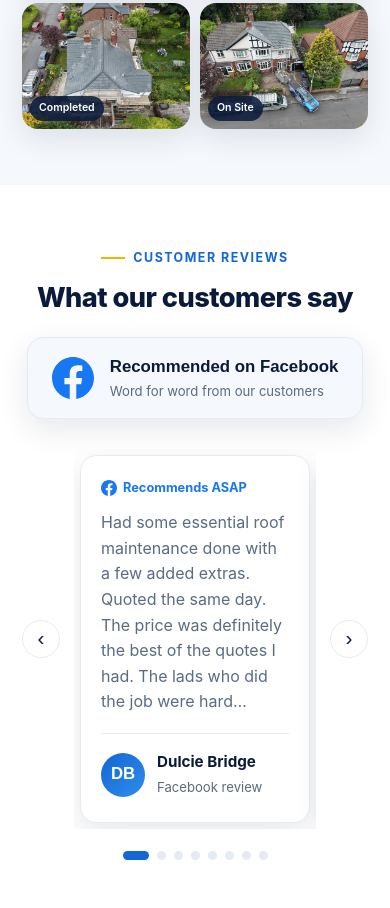
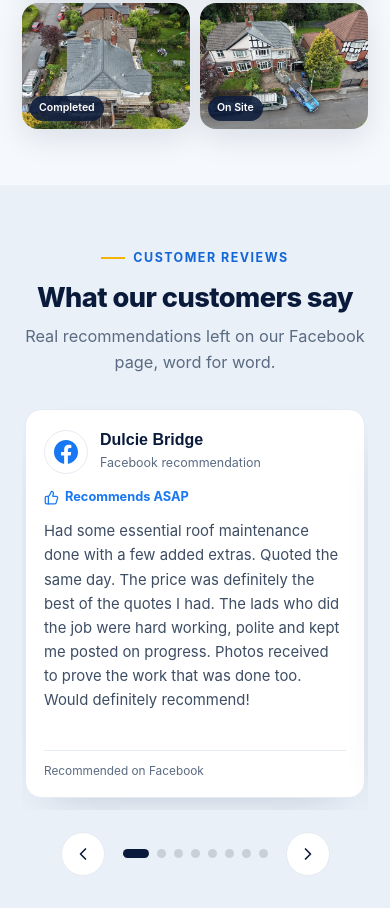
Before and after one commit to Innov8-workflows/ASAP-Property-Maintenance-Form, a plain HTML site: page index.html in a window 390 px wide. Shown: the part 3776-4684 px from the top of the page. Drawn offline with Linux system fonts and the light colour scheme.

Commit message:
Reviews: three-across review carousel with Facebook marks and Read more
Two across on tablets, one on phones, swipe and arrows, Lucide chevrons.

Co-Authored-By: Claude Opus 5.5 <noreply@anthropic.com>

```diff
--- a/index.html
+++ b/index.html
@@ -238,24 +238,16 @@
     <div class="sec-head">
       <span class="eyebrow">Customer Reviews</span>
       <h2>What our customers say</h2>
+      <p class="rev-lead">Real recommendations left on our Facebook page, word for word.</p>
     </div>
-
-    <div class="rev-summary">
-      <svg class="fb-icon" viewBox="0 0 24 24" width="42" height="42" fill="#1877F2" aria-hidden="true"><path d="M24 12.07C24 5.4 18.63 0 12 0S0 5.4 0 12.07C0 18.1 4.39 23.1 10.13 24v-8.44H7.08v-3.49h3.05V9.41c0-3.02 1.79-4.69 4.53-4.69 1.31 0 2.68.24 2.68.24v2.97h-1.51c-1.49 0-1.96.93-1.96 1.89v2.25h3.33l-.53 3.49h-2.8V24C19.61 23.1 24 18.1 24 12.07z"/></svg>
-      <div class="rev-summary-score">
-        <div class="rev-head">Recommended on Facebook</div>
-        <div class="rev-count">Word for word from our customers</div>
-      </div>
+  </div>
+  <div class="wrap">
+    <div class="rev-view" id="revView"><div class="rev-track" id="revTrack"></div></div>
+    <div class="rev-ctrls">
+      <button type="button" class="rev-arrow" id="revPrev" aria-label="Previous reviews"><svg viewBox="0 0 24 24" width="20" height="20" fill="none" stroke="currentColor" stroke-width="2" stroke-linecap="round" stroke-linejoin="round" aria-hidden="true"><path d="m15 18-6-6 6-6"/></svg></button>
+      <div class="rev-dots" id="revDots"></div>
+      <button type="button" class="rev-arrow" id="revNext" aria-label="Next reviews"><svg viewBox="0 0 24 24" width="20" height="20" fill="none" stroke="currentColor" stroke-width="2" stroke-linecap="round" stroke-linejoin="round" aria-hidden="true"><path d="m9 18 6-6-6-6"/></svg></button>
     </div>
-
-    <div class="rev-slider" id="revSlider">
-      <button class="rev-arrow rev-prev" id="revPrev" aria-label="Previous review">&lsaquo;</button>
-      <div class="rev-viewport">
-        <div class="rev-track" id="revTrack"></div>
-      </div>
-      <button class="rev-arrow rev-next" id="revNext" aria-label="Next review">&rsaquo;</button>
-    </div>
-    <div class="rev-dots" id="revDots"></div>
   </div>
 </section>
 
--- a/script.js
+++ b/script.js
@@ -252,50 +252,77 @@ var REVIEWS = [
 (function initSlider(){
   var track_ = document.getElementById('revTrack');
   var dotsWrap = document.getElementById('revDots');
-  if(!track_ || !REVIEWS.length) return;
-  var fb = '<svg viewBox="0 0 24 24" width="16" height="16" fill="#1877F2" aria-hidden="true"><path d="M24 12.07C24 5.4 18.63 0 12 0S0 5.4 0 12.07C0 18.1 4.39 23.1 10.13 24v-8.44H7.08v-3.49h3.05V9.41c0-3.02 1.79-4.69 4.53-4.69 1.31 0 2.68.24 2.68.24v2.97h-1.51c-1.49 0-1.96.93-1.96 1.89v2.25h3.33l-.53 3.49h-2.8V24C19.61 23.1 24 18.1 24 12.07z"/></svg>';
-  var initials = function(n){ return n.split(/[\s.]+/).filter(Boolean).slice(0,2).map(function(w){ return w[0]; }).join('').toUpperCase(); };
+  var view = document.getElementById('revView');
+  if(!track_ || !dotsWrap || !view || !REVIEWS.length) return;
+  var FB = '<svg viewBox="0 0 24 24" width="24" height="24" aria-hidden="true"><path fill="#1877F2" d="M24 12.073c0-6.627-5.373-12-12-12s-12 5.373-12 12c0 5.99 4.388 10.954 10.125 11.854v-8.385H7.078v-3.47h3.047V9.43c0-3.007 1.792-4.669 4.533-4.669 1.312 0 2.686.235 2.686.235v2.953H15.83c-1.491 0-1.956.925-1.956 1.874v2.25h3.328l-.532 3.47h-2.796v8.385C19.612 23.027 24 18.062 24 12.073z"/></svg>';
+  var THUMB = '<svg viewBox="0 0 24 24" width="15" height="15" fill="none" stroke="currentColor" stroke-width="2" stroke-linecap="round" stroke-linejoin="round" aria-hidden="true"><path d="M7 10v12"/><path d="M15 5.88 14 10h5.83a2 2 0 0 1 1.92 2.56l-2.33 8A2 2 0 0 1 17.5 22H4a2 2 0 0 1-2-2v-8a2 2 0 0 1 2-2h2.76a2 2 0 0 0 1.79-1.11L12 2a3.13 3.13 0 0 1 3 3.88Z"/></svg>';
 
   track_.innerHTML = REVIEWS.map(function(r){
-    return '<div class="rev-card"><div class="rev-card-inner">' +
-      '<span class="rev-rec">' + fb + 'Recommends ASAP</span>' +
-      '<p>' + esc(r.text) + '</p>' +
-      '<div class="rev-author"><span class="rev-avatar">' + esc(initials(r.name)) + '</span>' +
-      '<div class="rev-author-meta"><strong>' + esc(r.name) + '</strong><span>Facebook review</span></div></div>' +
-    '</div></div>';
+    return '<div class="rev-cell"><article class="rev-card">' +
+      '<div class="rev-top"><div class="rev-av">' + FB + '</div>' +
+      '<div class="rev-who"><b>' + esc(r.name) + '</b><span>Facebook recommendation</span></div></div>' +
+      '<div class="rev-rec">' + THUMB + 'Recommends ASAP</div>' +
+      '<div class="rev-body"><p data-verbatim>' + esc(r.text) + '</p><button type="button" class="rev-more" hidden>Read more</button></div>' +
+      '<div class="rev-foot">Recommended on Facebook</div>' +
+    '</article></div>';
   }).join('');
 
-  dotsWrap.innerHTML = REVIEWS.map(function(_, i){ return '<button class="rev-dot' + (i === 0 ? ' active' : '') + '" data-i="' + i + '" aria-label="Go to review ' + (i + 1) + '"></button>'; }).join('');
-  var dots = Array.prototype.slice.call(dotsWrap.children);
+  function clampCheck(){
+    Array.prototype.forEach.call(track_.querySelectorAll('.rev-card'), function(card){
+      if(card.classList.contains('open')) return;
+      var p = card.querySelector('.rev-body p');
+      card.querySelector('.rev-more').hidden = p.scrollHeight <= p.clientHeight + 2;
+    });
+  }
+  track_.addEventListener('click', function(e){
+    var b = e.target.closest('.rev-more');
+    if(!b) return;
+    var open = b.closest('.rev-card').classList.toggle('open');
+    b.textContent = open ? 'Show less' : 'Read more';
+  });
 
-  var cur = 0, timer = null;
-  function show(i){
-    cur = (i + REVIEWS.length) % REVIEWS.length;
-    track_.style.transform = 'translateX(-' + (cur * 100) + '%)';
-    dots.forEach(function(d, n){ d.classList.toggle('active', n === cur); });
+  function perView(){ return window.innerWidth <= 680 ? 1 : (window.innerWidth <= 1024 ? 2 : 3); }
+  var pv = perView(), page = 0, timer = null;
+  function pages(){ return Math.max(1, Math.ceil(REVIEWS.length / pv)); }
+  function buildDots(){
+    dotsWrap.innerHTML = '';
+    for(var i = 0; i < pages(); i++){
+      (function(i){
+        var b = document.createElement('button');
+        b.type = 'button';
+        b.setAttribute('aria-label', 'Reviews page ' + (i + 1));
+        b.addEventListener('click', function(){ go(i); reset(); });
+        dotsWrap.appendChild(b);
+      })(i);
+    }
   }
-  function next(){ show(cur + 1); }
-  function prev(){ show(cur - 1); }
-  function play(){ stop(); timer = setInterval(next, 6500); }
+  function go(n){
+    var pc = pages();
+    page = (n + pc) % pc;
+    track_.style.transform = 'translateX(-' + (page * 100) + '%)';
+    Array.prototype.forEach.call(dotsWrap.children, function(b, k){ b.classList.toggle('active', k === page); });
+  }
   function stop(){ if(timer){ clearInterval(timer); timer = null; } }
+  function reset(){ stop(); timer = setInterval(function(){ go(page + 1); }, 6500); }
 
-  document.getElementById('revNext').addEventListener('click', function(){ next(); play(); });
-  document.getElementById('revPrev').addEventListener('click', function(){ prev(); play(); });
-  dots.forEach(function(d){ d.addEventListener('click', function(){ show(+d.getAttribute('data-i')); play(); }); });
-
-  var slider = document.getElementById('revSlider');
-  slider.addEventListener('mouseenter', stop);
-  slider.addEventListener('mouseleave', play);
-  var x0 = null;
-  slider.addEventListener('touchstart', function(e){ x0 = e.touches[0].clientX; stop(); }, {passive:true});
-  slider.addEventListener('touchend', function(e){
-    if(x0 === null) return;
-    var dx = e.changedTouches[0].clientX - x0;
-    if(Math.abs(dx) > 40){ if(dx < 0) next(); else prev(); }
-    x0 = null; play();
+  buildDots(); go(0); reset(); clampCheck();
+  if(document.fonts && document.fonts.ready) document.fonts.ready.then(clampCheck);
+  view.addEventListener('mouseenter', stop);
+  view.addEventListener('mouseleave', reset);
+  document.getElementById('revPrev').addEventListener('click', function(){ go(page - 1); reset(); });
+  document.getElementById('revNext').addEventListener('click', function(){ go(page + 1); reset(); });
+  var sx = 0, sy = 0;
+  view.addEventListener('touchstart', function(e){ sx = e.touches[0].clientX; sy = e.touches[0].clientY; }, {passive:true});
+  view.addEventListener('touchend', function(e){
+    var dx = e.changedTouches[0].clientX - sx, dy = e.changedTouches[0].clientY - sy;
+    if(Math.abs(dx) > 45 && Math.abs(dx) > Math.abs(dy)){ go(page + (dx < 0 ? 1 : -1)); reset(); }
   }, {passive:true});
-
-  show(0); play();
+  window.addEventListener('resize', function(){
+    clampCheck();
+    var n = perView();
+    if(n !== pv){ pv = n; buildDots(); go(0); reset(); }
+  });
+  document.addEventListener('visibilitychange', function(){ if(document.hidden) stop(); else reset(); });
 })();
 
 })();
--- a/style.css
+++ b/style.css
@@ -152,34 +152,36 @@ header{position:sticky;top:0;z-index:1000;background:rgba(10,26,58,.94);backdrop
 .step-text p{color:var(--muted);font-size:.96rem;margin:0}
 .inspect-steps .btn{margin-top:8px}
 
-.reviews{padding:80px 0;background:var(--white)}
-.rev-summary{display:inline-flex;align-items:center;gap:16px;background:var(--bg);border:1px solid var(--line);border-radius:16px;padding:16px 24px;margin:0 auto 30px;box-shadow:var(--shadow)}
-.reviews .rev-summary{display:flex;width:max-content;max-width:100%;margin-left:auto;margin-right:auto}
-.fb-icon{width:42px;height:42px;flex-shrink:0}
-.rev-summary-score{text-align:left}
-.rev-stars{color:var(--gold);font-size:1.15rem;letter-spacing:1px}
-.rev-stars strong{color:var(--navy);margin-left:6px}
-.rev-count{font-size:.82rem;color:var(--muted)}
-
-.rev-slider{display:flex;align-items:center;gap:14px;max-width:760px;margin:0 auto}
-.rev-viewport{overflow:hidden;flex:1}
-.rev-track{display:flex;transition:transform .45s ease}
-.rev-card{min-width:100%;padding:6px}
-.rev-card-inner{background:#fff;border:1px solid var(--line);border-radius:16px;box-shadow:var(--shadow);padding:28px 30px}
-.rev-card-stars{color:var(--gold);font-size:1.1rem;letter-spacing:1px;margin-bottom:12px}
-.rev-card h4{font-size:1.15rem;font-weight:800;color:var(--navy);margin-bottom:10px;font-family:'Plus Jakarta Sans',sans-serif}
-.rev-card p{color:var(--muted);font-size:1rem;margin-bottom:18px}
-.rev-author{display:flex;align-items:center;gap:12px;border-top:1px solid var(--line);padding-top:16px}
-.rev-avatar{width:44px;height:44px;border-radius:50%;background:linear-gradient(135deg,var(--blue),var(--blue-bright));color:#fff;display:flex;align-items:center;justify-content:center;font-weight:800;font-family:'Plus Jakarta Sans',sans-serif;font-size:1.05rem;flex-shrink:0}
-.rev-author-meta{flex:1}
-.rev-author-meta strong{display:block;color:var(--navy);font-size:.95rem}
-.rev-author-meta span{font-size:.82rem;color:var(--muted)}
-.rev-source{width:22px;height:22px;flex-shrink:0}
-.rev-arrow{width:44px;height:44px;flex-shrink:0;border-radius:50%;border:1.5px solid var(--line);background:#fff;color:var(--navy);font-size:1.6rem;line-height:1;cursor:pointer;transition:.2s;display:flex;align-items:center;justify-content:center}
-.rev-arrow:hover{background:var(--blue);color:#fff;border-color:var(--blue)}
-.rev-dots{display:flex;justify-content:center;gap:8px;margin-top:22px}
-.rev-dot{width:9px;height:9px;border-radius:50%;background:var(--line);border:0;cursor:pointer;transition:.2s;padding:0}
-.rev-dot.active{background:var(--blue);width:26px;border-radius:50px}
+.reviews{padding:80px 0;background:#EAF0F8}
+.reviews .sec-head{margin-bottom:6px}
+.rev-lead{color:var(--muted);font-size:1.02rem;margin-top:10px}
+.rev-view{overflow:hidden;margin-top:30px}
+.rev-track{display:flex;transition:transform .55s cubic-bezier(.4,0,.2,1)}
+.rev-cell{flex:0 0 33.3333%;padding:6px 7px 14px;display:flex}
+.rev-card{background:#fff;border:1px solid var(--line);border-radius:var(--r);padding:24px 22px 18px;box-shadow:0 16px 44px -28px rgba(10,26,58,.3);display:flex;flex-direction:column;gap:12px;width:100%}
+.rev-top{display:flex;align-items:center;gap:12px}
+.rev-av{width:44px;height:44px;border-radius:50%;background:#fff;border:1px solid var(--line);flex:none;display:flex;align-items:center;justify-content:center;overflow:hidden}
+.rev-av svg{width:24px;height:24px;display:block}
+.rev-who b{display:block;font-family:'Plus Jakarta Sans',sans-serif;font-weight:700;font-size:1rem;line-height:1.2;color:var(--navy)}
+.rev-who span{font-size:.78rem;color:var(--muted)}
+.rev-rec{display:inline-flex;align-items:center;gap:6px;font-size:.8rem;font-weight:700;color:#1877F2}
+.rev-rec svg{width:15px;height:15px}
+.rev-body{flex:1}
+.rev-card p{color:#3d4d63;font-size:.93rem;line-height:1.62}
+.rev-card .rev-body p{display:-webkit-box;-webkit-line-clamp:8;-webkit-box-orient:vertical;overflow:hidden}
+.rev-card.open .rev-body p{display:block;-webkit-line-clamp:unset}
+.rev-more{background:none;border:0;padding:6px 0 0;font-family:'Plus Jakarta Sans',sans-serif;font-weight:700;font-size:.85rem;color:var(--navy);cursor:pointer;text-decoration:underline;text-underline-offset:3px}
+.rev-more[hidden]{display:none}
+.rev-foot{font-size:.74rem;color:var(--muted);border-top:1px solid var(--line);padding-top:11px}
+.rev-ctrls{display:flex;align-items:center;justify-content:center;gap:18px;margin-top:22px}
+.rev-arrow{width:44px;height:44px;border-radius:50%;border:1.5px solid var(--line);background:#fff;color:var(--navy);cursor:pointer;display:flex;align-items:center;justify-content:center;transition:.2s;padding:0}
+.rev-arrow:hover{border-color:var(--navy);background:var(--navy);color:#fff}
+.rev-arrow svg{width:20px;height:20px}
+.rev-dots{display:flex;gap:8px}
+.rev-dots button{width:9px;height:9px;border-radius:50%;border:0;background:#C9D0D8;cursor:pointer;transition:.25s;padding:0}
+.rev-dots button.active{background:var(--navy);width:26px;border-radius:5px}
+@media(max-width:1024px){.rev-cell{flex-basis:50%}}
+@media(max-width:680px){.rev-cell{flex-basis:100%;padding:4px 3px 12px}.rev-card{padding:20px 18px 16px}}
 
 .cta-band{position:relative;overflow:hidden;background:var(--navy-deep);padding:96px 0;text-align:center}
 .cta-media{position:absolute;inset:0;z-index:0}
@@ -212,10 +214,6 @@ footer{background:var(--navy-deep);color:rgba(255,255,255,.68);padding:46px 0}
 .accred-txt{display:flex;flex-direction:column;line-height:1.2;text-align:left}
 .accred-txt strong{font-family:'Plus Jakarta Sans',sans-serif;font-size:.98rem;color:var(--navy)}
 .accred-txt small{font-size:.76rem;color:var(--muted)}
-
-.rev-head{font-family:'Plus Jakarta Sans',sans-serif;font-weight:800;color:var(--navy);font-size:1.05rem}
-.rev-rec{display:inline-flex;align-items:center;gap:6px;font-size:.8rem;font-weight:700;color:#1877F2;margin-bottom:12px}
-.rev-rec svg{width:16px;height:16px}
 
 .faq{padding:72px 0;background:var(--bg)}
 .faq .sec-head{margin-bottom:28px}
@@ -286,8 +284,6 @@ footer{background:var(--navy-deep);color:rgba(255,255,255,.68);padding:46px 0}
   .opt-label{font-size:.86rem}
   .trust-in{gap:12px 22px}
   .trust-item{font-size:.9rem}
-  .rev-card-inner{padding:22px 20px}
-  .rev-arrow{width:38px;height:38px;font-size:1.3rem}
   .inspect{padding:56px 0}
 
   .proof-gallery{grid-template-columns:1fr 1fr;gap:10px}
@@ -297,5 +293,4 @@ footer{background:var(--navy-deep);color:rgba(255,255,255,.68);padding:46px 0}
   .sec-head{margin-bottom:24px}
   .team-photo{max-width:none}
   .team-photo img{aspect-ratio:4/3}
-  .rev-card p{display:-webkit-box;-webkit-line-clamp:8;-webkit-box-orient:vertical;overflow:hidden}
 }
```
